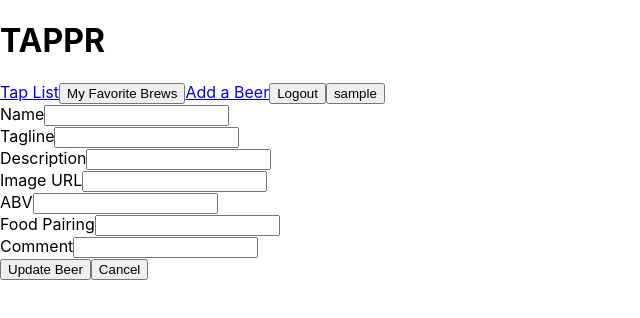
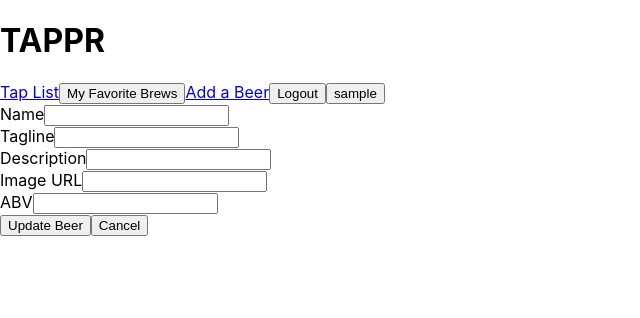
Before and after one commit to tappr-app/tappr, a React (Create React App) app in the folder tappr-fe/: page /update-a-beer/1 in a window 1280 px wide. Shown: the top 318 px of the page, without its empty margins (0-640 px from the left). Built offline with nearby package versions, Linux system fonts and the light colour scheme; sample sign-in values are in the browser's storage.

Commit message:
Remove comment and food from beer forms

```diff
--- a/tappr-fe/src/components/AddBeer.js
+++ b/tappr-fe/src/components/AddBeer.js
@@ -9,9 +9,7 @@ const initialBeerState = {
   tagline: '',
   description: '',
   image_url: '',
-  abv: '',
-  food_name: '',
-  comment: ''
+  abv: ''
 };
 
 function AddBeer(props) {
@@ -83,22 +81,6 @@ function AddBeer(props) {
               onChange={handleChanges}
           />
           <br />
-          <label htmlFor="food_name">Food Pairing</label>
-          <br />
-          <input
-              name="food_name"
-              ref={register}
-              onChange={handleChanges}
-          />
-          <br />
-          <label htmlFor="comment">Comment</label>
-          <br />
-          <input
-              name="comment"
-              ref={register}
-              onChange={handleChanges}
-          />
-          <br />
           <button onClick={() => onSubmit()}>Create Beer</button>
           <button onClick={cancel}>Cancel</button>
       </form>
--- a/tappr-fe/src/components/UpdateBeer.js
+++ b/tappr-fe/src/components/UpdateBeer.js
@@ -9,9 +9,7 @@ const initialBeerState = {
   tagline: '',
   description: '',
   image_url: '',
-  abv: '',
-  food_name: '',
-  comment: ''
+  abv: ''
 };
 
 const UpdateBeer = (props) => {
@@ -86,22 +84,6 @@ const UpdateBeer = (props) => {
               defaultValue={updatedBeer.abv}
               onChange={handleChange} />
         </div>
-        <div>
-          <label htmlFor="food_name">Food Pairing</label>
-          <input
-              id="food_name"
-              name="food_name"
-              defaultValue={updatedBeer.food_name}
-              onChange={handleChange} />
-        </div>
-        <div>
-          <label htmlFor="comment">Comment</label>
-          <input
-              id="comment"
-              name="comment"
-              defaultValue={updatedBeer.comment}
-              onChange={handleChange} />
-        </div>
         <button>Update Beer</button>
         <button onClick={cancel}>Cancel</button>
       </form>
```
